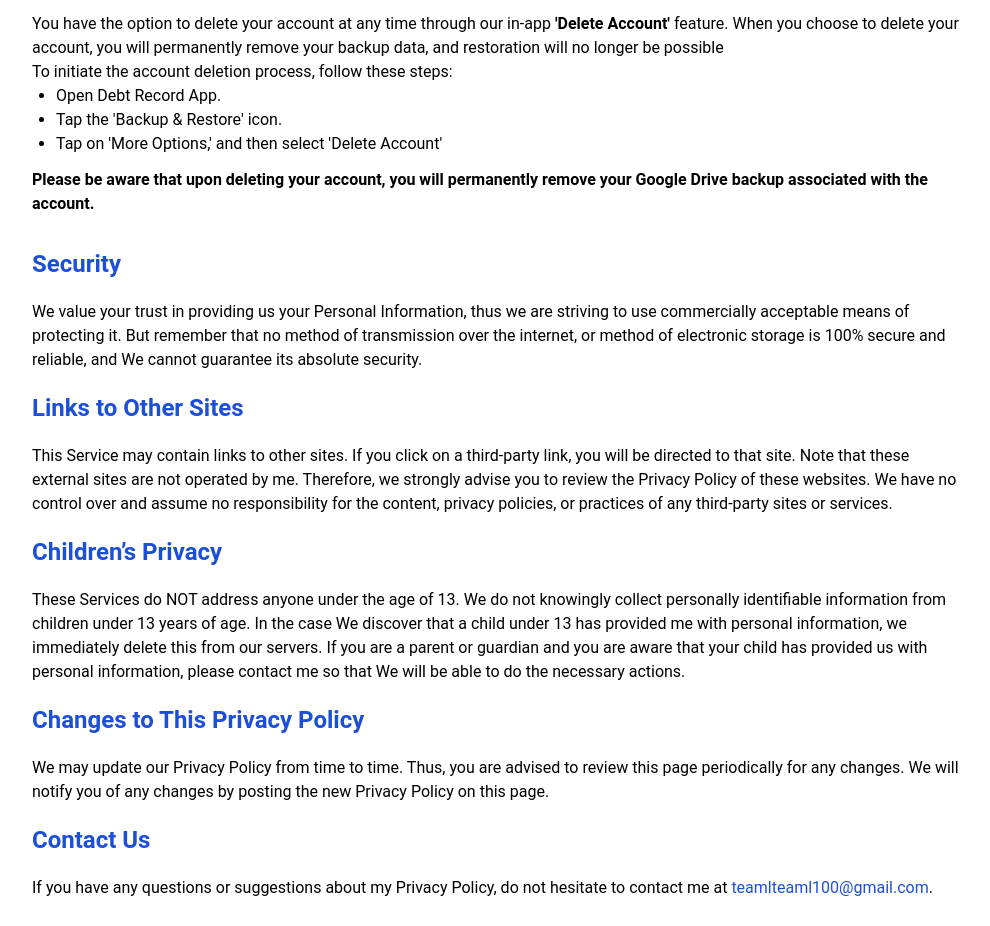
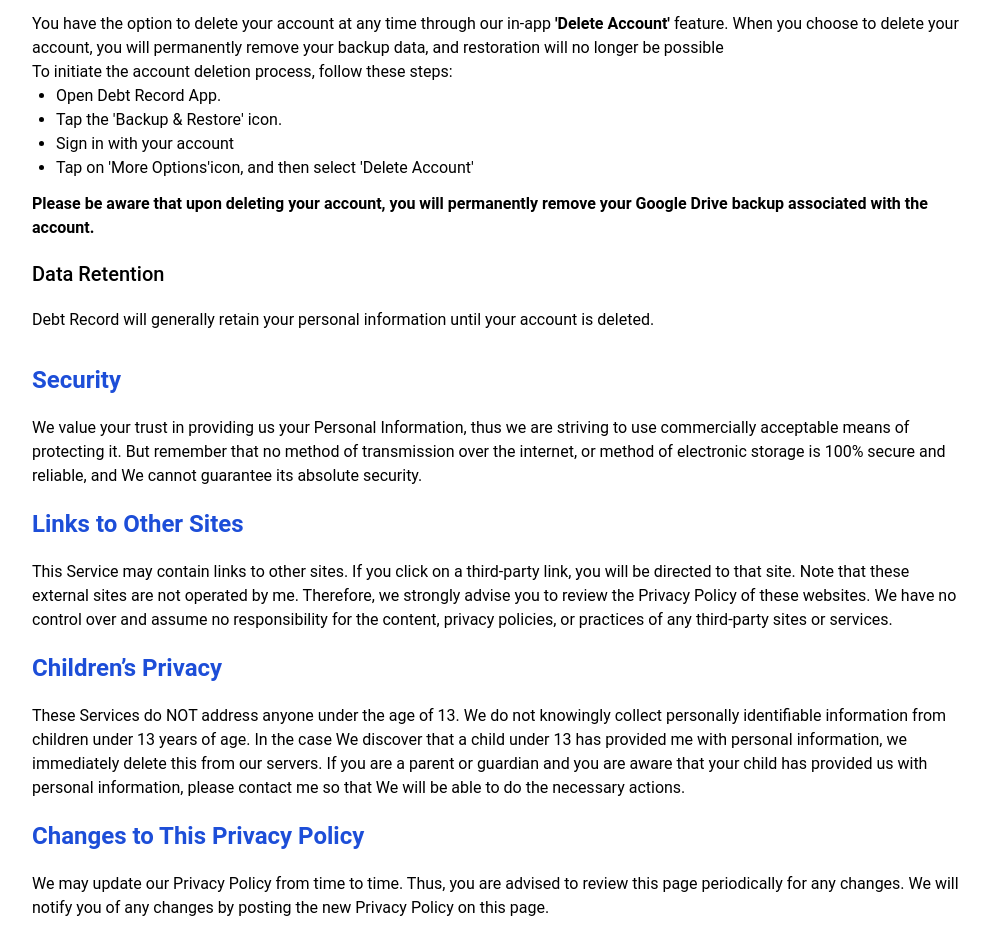
Before and after one commit to teamldeveloper/team-l, a React (Create React App) app: page /PrivacyPolicy in a window 1280 px wide. Shown: the part 2800-3726 px from the top of the page, without its empty margins (140-1130 px from the left). Built offline with nearby package versions, Linux system fonts and the light colour scheme.

Commit message:
add Data Retention

```diff
--- a/src/pages/privacy_policy/components/Description.jsx
+++ b/src/pages/privacy_policy/components/Description.jsx
@@ -242,7 +242,8 @@
           <ol className="list-disc pl-6 break-words">
             <li>Open Debt Record App.</li>
             <li>Tap the 'Backup & Restore' icon.</li>
-            <li>Tap on 'More Options,' and then select 'Delete Account'</li>
+            <li>Sign in with your account</li>
+            <li>Tap on 'More Options'icon, and then select 'Delete Account'</li>
           </ol>
           <Paragraph>
             <strong>
@@ -250,6 +251,11 @@
               permanently remove your Google Drive backup associated with the
               account.
             </strong>
+          </Paragraph>
+
+          <SubTitle2>Data Retention</SubTitle2>
+          <Paragraph>
+          Debt Record will generally retain your personal information until your account is deleted.
           </Paragraph>
         </Paragraph>
       </div>
```
